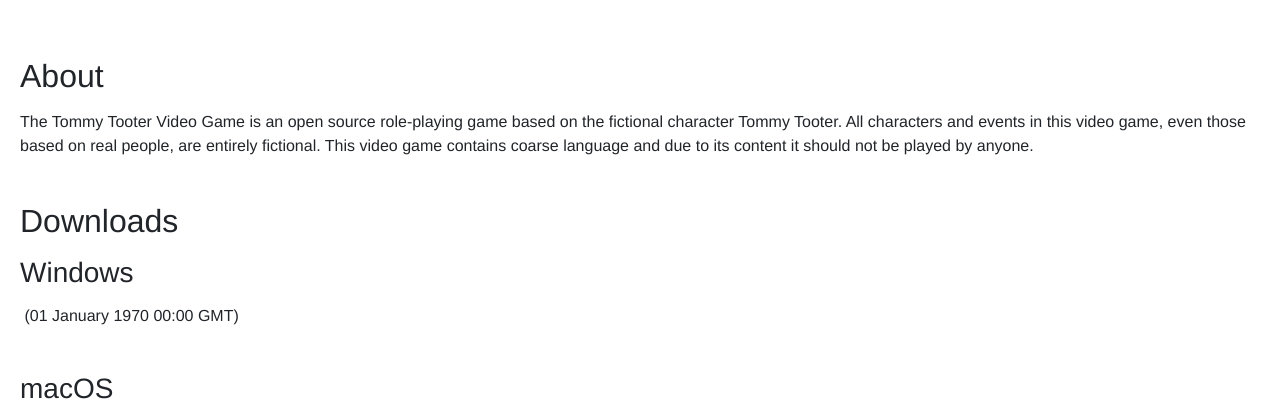
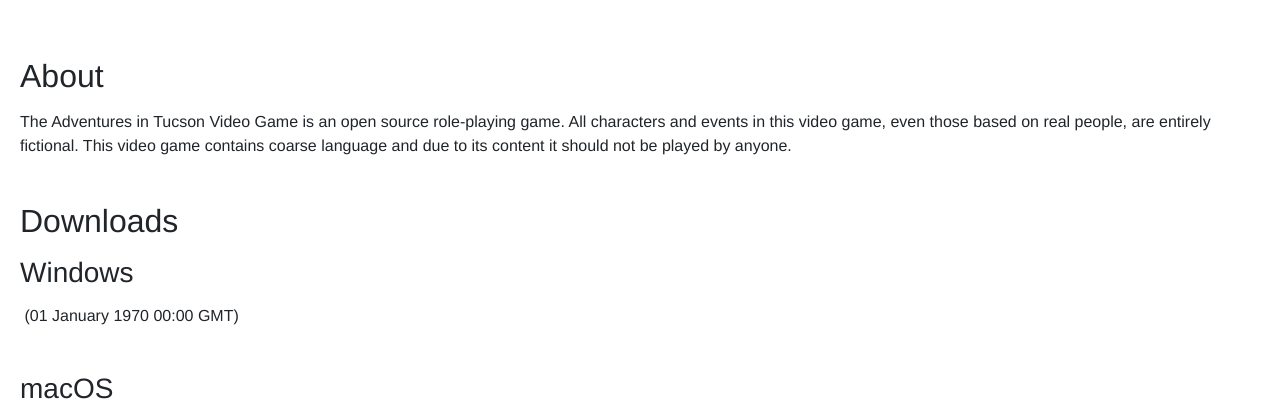
Before and after one commit to zethon/ttvg, a PHP site: page / in a window 1280 px wide. Shown: the part 671-1091 px from the top of the page. Run offline with PHP 8.4, Linux system fonts and the light colour scheme; some libraries are stand-ins or nearby versions.

Commit message:
remove references to “Tommy Tooter”

```diff
--- a/web/index.php
+++ b/web/index.php
@@ -41,7 +41,7 @@ function getMacDownloadFilename()
 <!DOCTYPE html>
 <html>
   <head>
-    <title>The Tommy Tooter Video Game</title>
+    <title>Adventures in Tucson</title>
     <!-- <link rel="icon" type="img/png" href="images/owl_32.png" /> -->
     <meta name="viewport" content="width=device-width, initial-scale=1.0">
     <meta http-equiv="content-type" content="text/html; charset=UTF-8">
@@ -75,7 +75,7 @@ function getMacDownloadFilename()
   <body>
 
 <center>
-    <h1>The Tommy Tooter Video Game</h1>
+    <h1>Adventures in Tucson</h1>
     <br/>
     <a href="#about">About</a>&nbsp;&nbsp;&nbsp;
     <a href="https://github.com/zethon/ttvg/wiki" target="_blank">Wiki</a>&nbsp;&nbsp;&nbsp;
@@ -91,7 +91,7 @@ function getMacDownloadFilename()
 
 <a id="about"/><h2>About</h2>
 
-<p>The Tommy Tooter Video Game is an open source role-playing game based on the fictional character Tommy Tooter. All characters and events in this video game, even those based on real people, are entirely fictional. This video game contains coarse language and due to its content it should not be played by anyone.</p>
+<p>The Adventures in Tucson Video Game is an open source role-playing game. All characters and events in this video game, even those based on real people, are entirely fictional. This video game contains coarse language and due to its content it should not be played by anyone.</p>
 
 <br/>
 
```
Also changed, not shown: README.md, src/CPack/license.txt, 4 other files.
